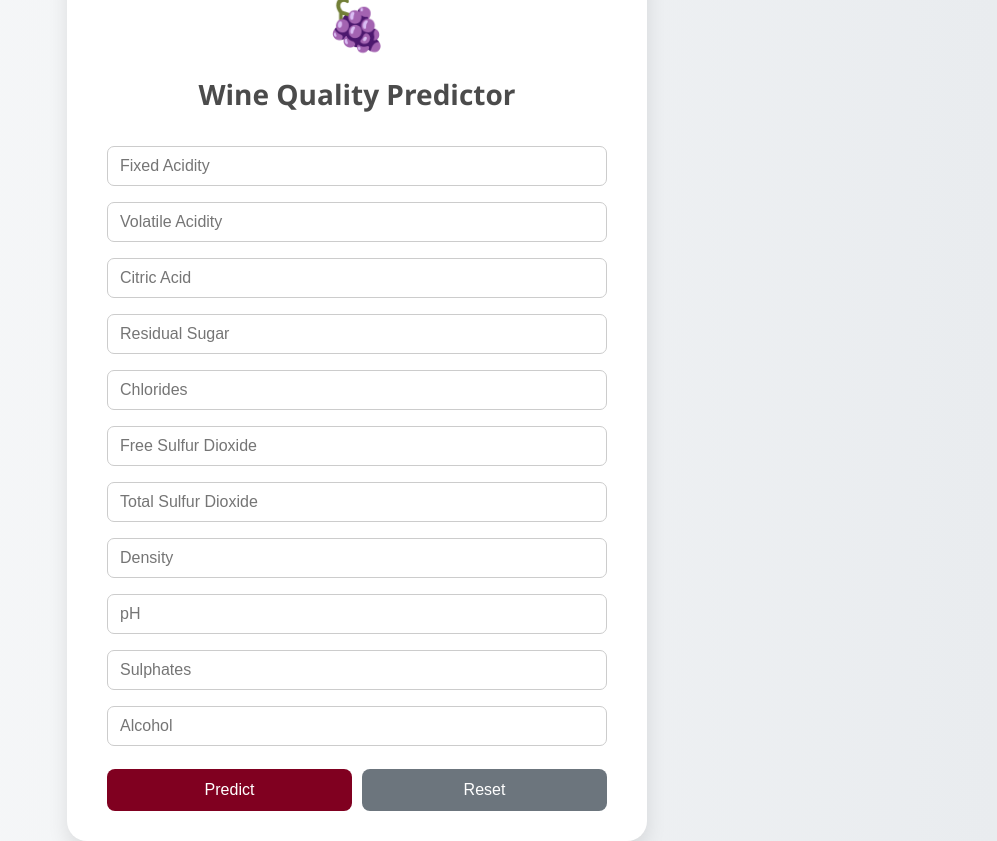
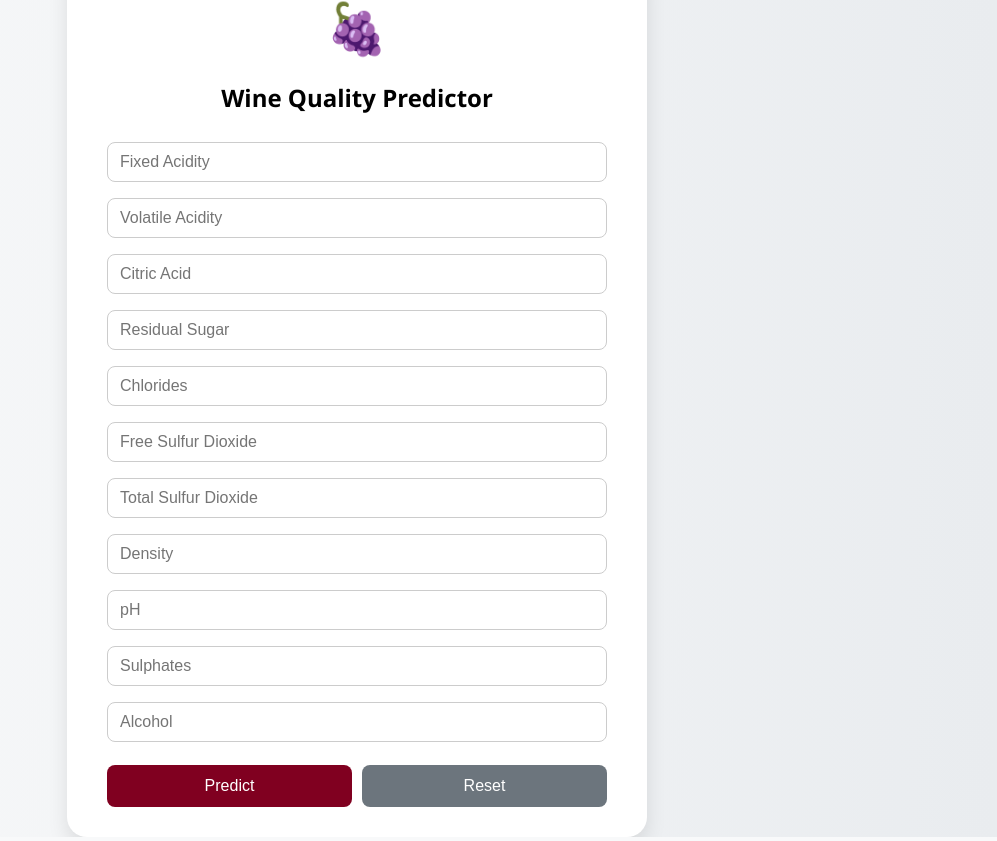
Before and after one commit to SakshiKokadwar/wine_quality_prediction, a Flask app: page / in a window 1280 px wide. Shown: the whole page, without its empty margins (283-1280 px from the left). Run offline with Flask 3, Linux system fonts and the light colour scheme; parts of the project's set-up code (start-up, migrations or seed data) failed here and were passed over.

Commit message:
first commit

```diff
--- a/app.py
+++ b/app.py
@@ -63,4 +63,4 @@ def predict():
     return render_template('index.html', prediction_text=f'Wine Quality: {result}')
 
 if __name__ == '__main__':
-    app.run(debug=True)
+    app.run(debug=False, host='0.0.0.0', port=10000)
--- a/templates/index.html
+++ b/templates/index.html
@@ -39,7 +39,7 @@
             width: 100%;
             padding: 10px 12px;
             margin: 8px 0;
-            border-radius: 7px;
+            border-radius: 8px;
             border: 1px solid #ccc;
             font-size: 16px;
             box-sizing: border-box;
@@ -93,7 +93,7 @@
 <body>
     <div class="container">
         <div class="logo">🍇</div>
-        <h1>Wine Quality Predictor</h1>
+        <h2>Wine Quality Predictor</h2>
         <form action="/predict" method="POST" id="prediction-form">
             <input type="text" step="any" name="fixed_acidity" placeholder="Fixed Acidity" required>
             <input type="text" step="any" name="volatile_acidity" placeholder="Volatile Acidity" required>
```
